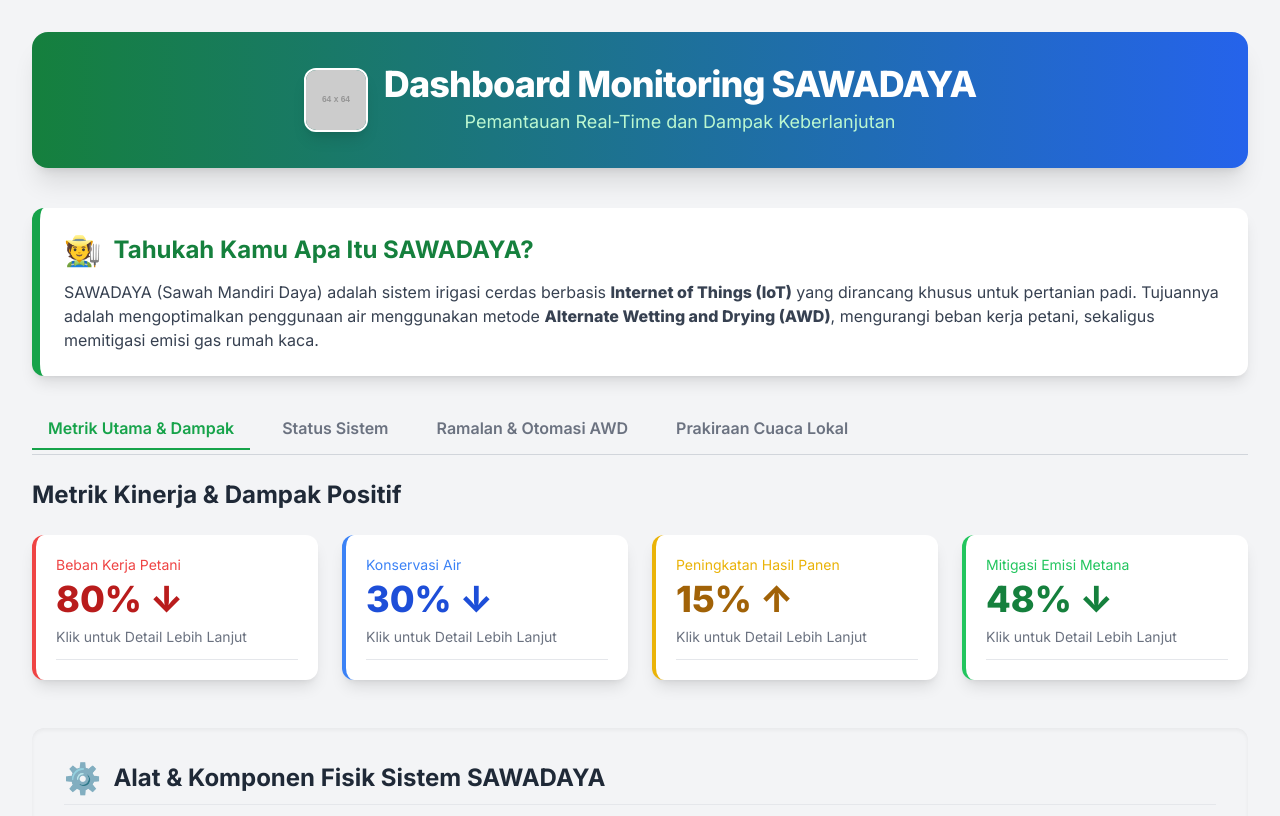
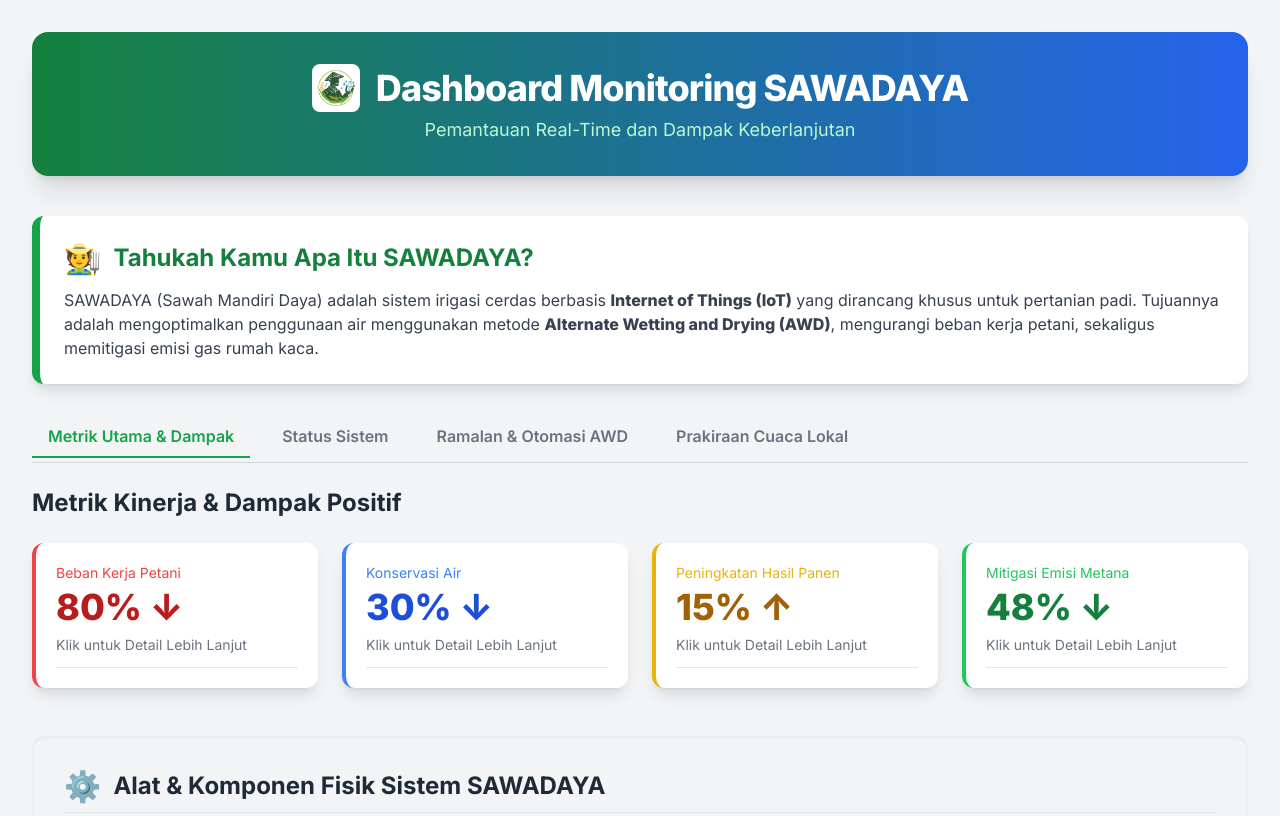
Before and after one commit to Hanum05/Sawadaya, a plain HTML site: page index.html in a window 1280 px wide. Shown: the top 816 px of the page. Drawn offline with nearby package versions, Linux system fonts and the light colour scheme; placeholder pictures from the web are drawn by us.

Commit message:
Update index.html

```diff
--- a/index.html
+++ b/index.html
@@ -51,28 +51,25 @@
 </head>
 <body class="p-4 md:p-8">
 
-    <!-- Header Dashboard dengan Logo "gile" -->
+    <!-- Header Dashboard -->
     <header class="text-center mb-10 p-6 md:p-8 rounded-2xl bg-gradient-to-r from-green-700 to-blue-600 text-white shadow-xl">
-        <!-- Flex container untuk menempatkan Logo dan Teks sejajar di tengah -->
-        <div class="flex items-center justify-center space-x-4">
-            <!-- Logo 1:1 Square (64x64) Placeholder -->
+        <div class="flex items-center justify-center">
+            <!-- LOGO SAWADAYA DITAMBAHKAN DI SINI -->
             <img
-                src="https://placehold.co/64x64/0e7490/ffffff?text=gile"
-                alt="Logo Gile"
-                class="w-16 h-16 rounded-xl shadow-lg border-2 border-white flex-shrink-0"
-                onerror="this.onerror=null; this.src='https://placehold.co/64x64/0e7490/ffffff?text=gile';"
+                src="logo.png"
+                alt="Logo SAWADAYA"
+                class="w-12 h-12 mr-4 rounded-lg object-contain bg-white p-1"
+                onerror="this.onerror=null; this.src='https://placehold.co/48x48/ffffff/000000?text=LOGO';"
             >
+            <!-- Akhir LOGO -->
 
-            <!-- Judul dan Subjudul -->
-            <div>
-                <h1 class="text-3xl md:text-4xl font-extrabold tracking-tight">
-                    Dashboard Monitoring SAWADAYA
-                </h1>
-                <p class="mt-1 text-lg font-medium text-green-200">
-                    Pemantauan Real-Time dan Dampak Keberlanjutan
-                </p>
-            </div>
+            <h1 class="text-3xl md:text-4xl font-extrabold tracking-tight">
+                Dashboard Monitoring SAWADAYA
+            </h1>
         </div>
+        <p class="mt-1 text-lg font-medium text-green-200">
+            Pemantauan Real-Time dan Dampak Keberlanjutan
+        </p>
     </header>
 
     <main class="max-w-7xl mx-auto">
@@ -641,7 +638,7 @@
                 valveText.textContent = "TERTUTUP (BERHENTI)";
                 valveText.classList.remove('text-green-600');
                 valveText.classList.add('text-red-600');
-                valveCard.classList.remove('border-green-500');
+                valveCard.classList.remove('border-green-600'); // Perubahan di sini agar konsisten
                 valveCard.classList.add('border-red-500');
                 toggleButton.textContent = "TINDAKAN MANUAL: Buka Katup";
             }
```
